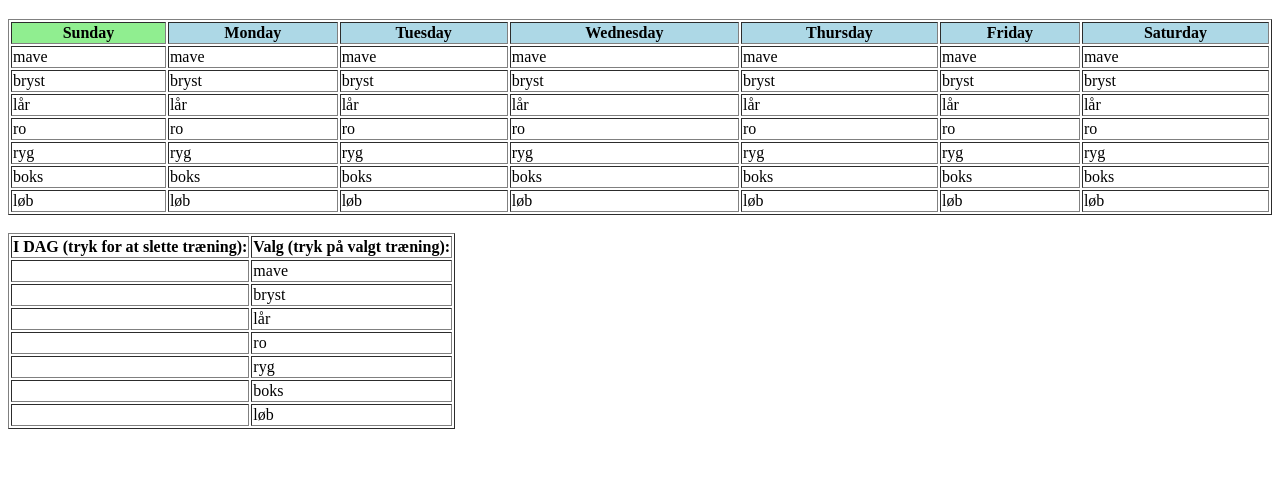
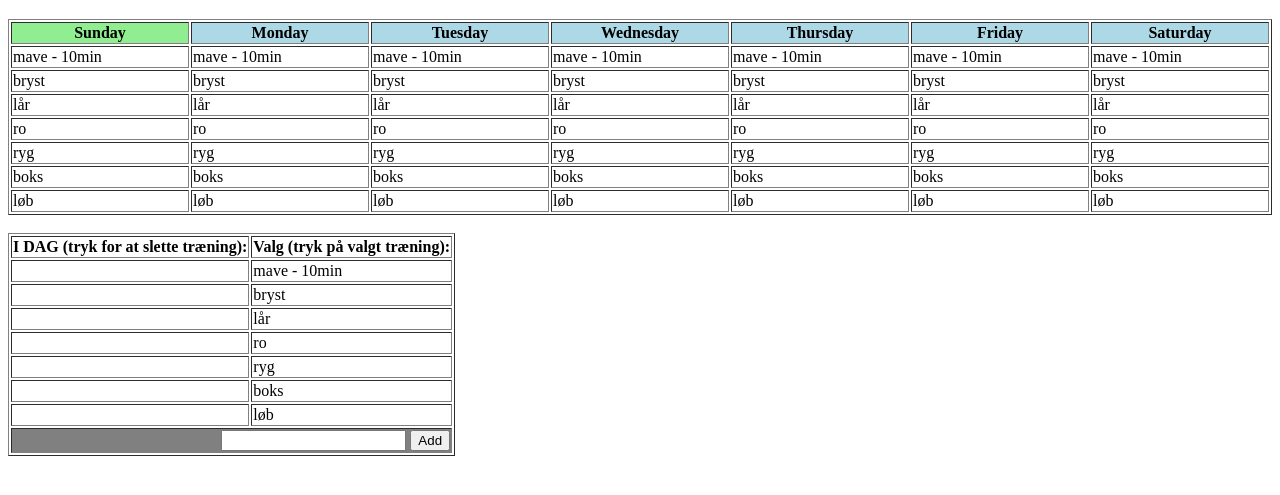
Before and after one commit to fitnessWebApp/fitnessWebApp.github.io, a plain HTML site: page index.html in a window 1280 px wide. Shown: the part 61-556 px from the top of the page. Drawn offline with nearby package versions, Linux system fonts and the light colour scheme.

Commit message:
Update index.html

```diff
--- a/index.html
+++ b/index.html
@@ -23,18 +23,28 @@
 
   <!--TRÆNINGS VALG -->
 
+
   <table border="1">
     <tr>
       <th>I DAG (tryk for at slette træning):</th>
       <th>Valg (tryk på valgt træning):</th>
     </tr>
+
     <tr data-ng-repeat="modul in moduler">
-      <td><span ng-click="sletValg($index)">{{valg[$index]}}</span></td>
-      <td ><span ng-click="addValg(modul,$index)">{{modul}}</span></td>
+      <td ng-click="sletValg($index)"><span >{{valg[$index]}}</span></td>
+      <td ng-click="addValg(modul,$index)" ><span >{{modul}}</span></td>
     </tr>
+
+    <tr>
+      <td colspan=2 align="right" style="background-color:grey">
+        <input ng-model="addMe">
+        <button ng-click="addItem()">Add</button>
+      </td>
+    </tr>
+
   </table>
 
-</br>
+
 
 
 </div>
@@ -48,7 +58,7 @@ app.controller("myCtrl", function($scope) {
 
   $scope.dage  = ["Sunday", "Monday", "Tuesday", "Wednesday", "Thursday", "Friday", "Saturday"];
 
-  $scope.moduler = ["mave","bryst","lår","ro","ryg","boks","løb"];
+  $scope.moduler = ["mave - 10min","bryst","lår","ro","ryg","boks","løb"];
 
   $scope.valg = [];
 
```
